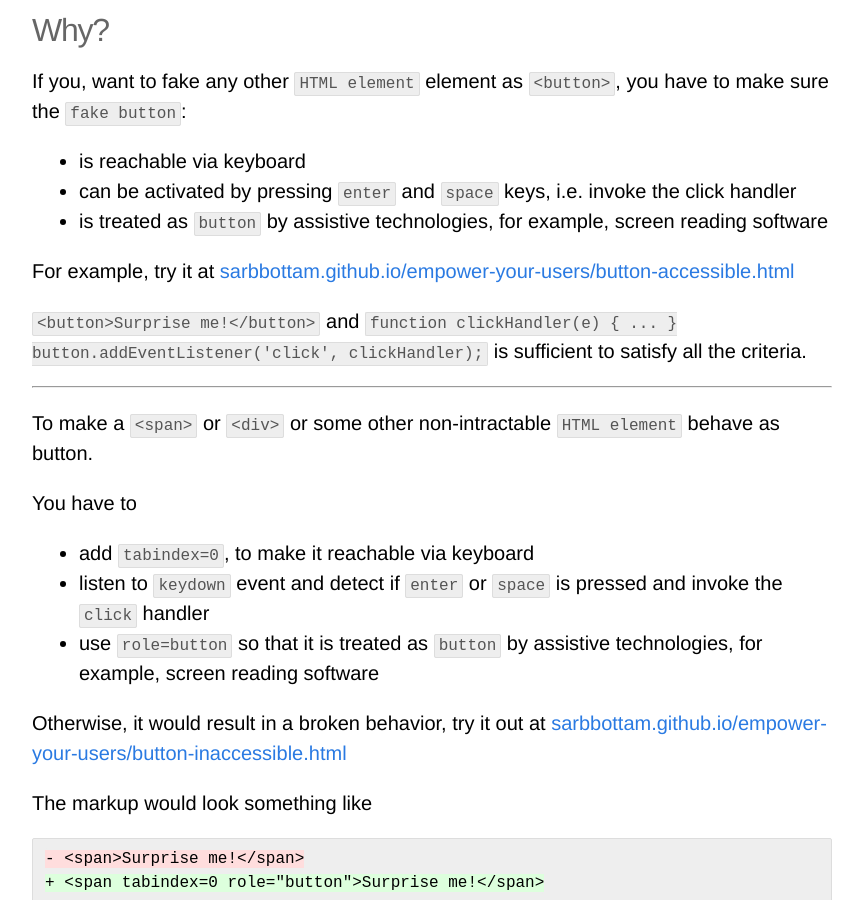
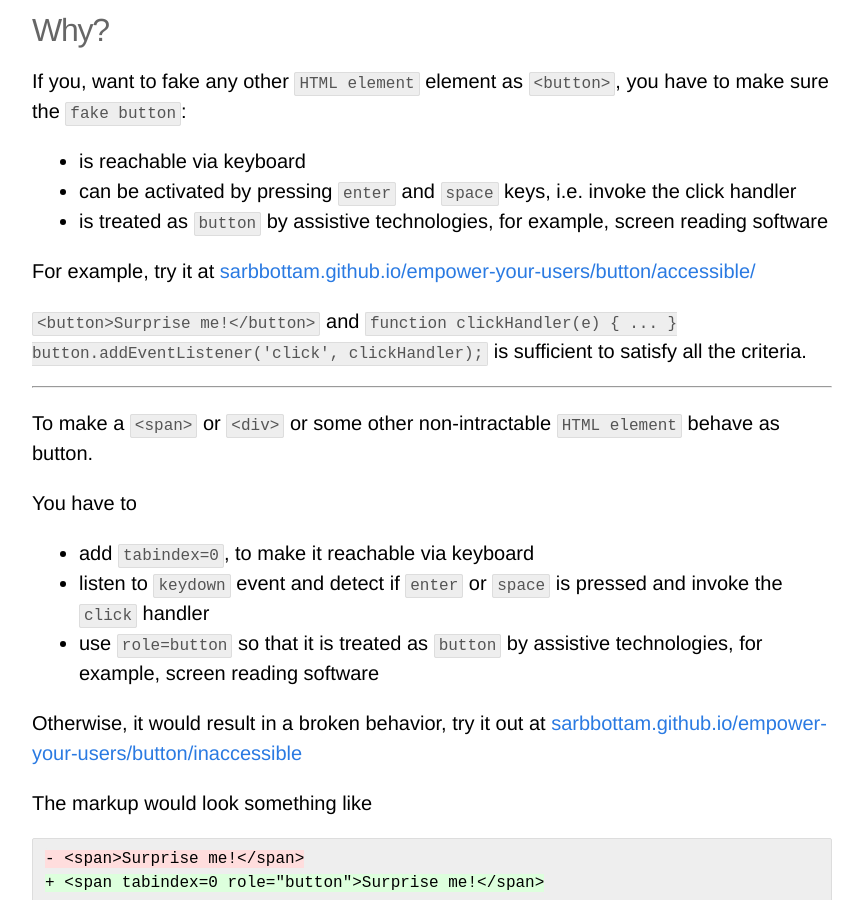
Before and after one commit to sarbbottam/sarbbottam.github.io, a Jekyll site: the page built from _posts/2016-06-11-use-button-if-you-mean-it.md, in a window 1280 px wide and 900 px high, scrolled down 297 px. Shown: the whole window, without its empty margins (208-1071 px from the left). Built offline with Jekyll 4.4.1, drawn with Linux system fonts in a browser that asks for light colours; comment, search, counter and statistics services are not loaded.

Commit message:
fix(post): broken link at use-button-if-you-mean-it

```diff
--- a/_posts/2016-06-11-use-button-if-you-mean-it.md
+++ b/_posts/2016-06-11-use-button-if-you-mean-it.md
@@ -17,7 +17,7 @@
 * can be activated by pressing `enter` and `space` keys, i.e. invoke the click handler
 * is treated as `button` by assistive technologies, for example, screen reading software
 
-For example, try it at [sarbbottam.github.io/empower-your-users/button-accessible.html](http://sarbbottam.github.io/empower-your-users/button-accessible.html)
+For example, try it at [sarbbottam.github.io/empower-your-users/button/accessible/](https://sarbbottam.github.io/empower-your-users/button/accessible/)
 
 `<button>Surprise me!</button>` and `function clickHandler(e) { ... } button.addEventListener('click', clickHandler);` is sufficient to satisfy all the criteria.
 
@@ -31,7 +31,7 @@
 * listen to `keydown` event and detect if `enter` or `space` is pressed and invoke the `click` handler
 * use `role=button` so that it is treated as `button` by assistive technologies, for example, screen reading software
 
-Otherwise, it would result in a broken behavior, try it out at [sarbbottam.github.io/empower-your-users/button-inaccessible.html](http://sarbbottam.github.io/empower-your-users/button-inaccessible.html)
+Otherwise, it would result in a broken behavior, try it out at [sarbbottam.github.io/empower-your-users/button/inaccessible](https://sarbbottam.github.io/empower-your-users/button/inaccessible)
 
 The markup would look something like
 
```
